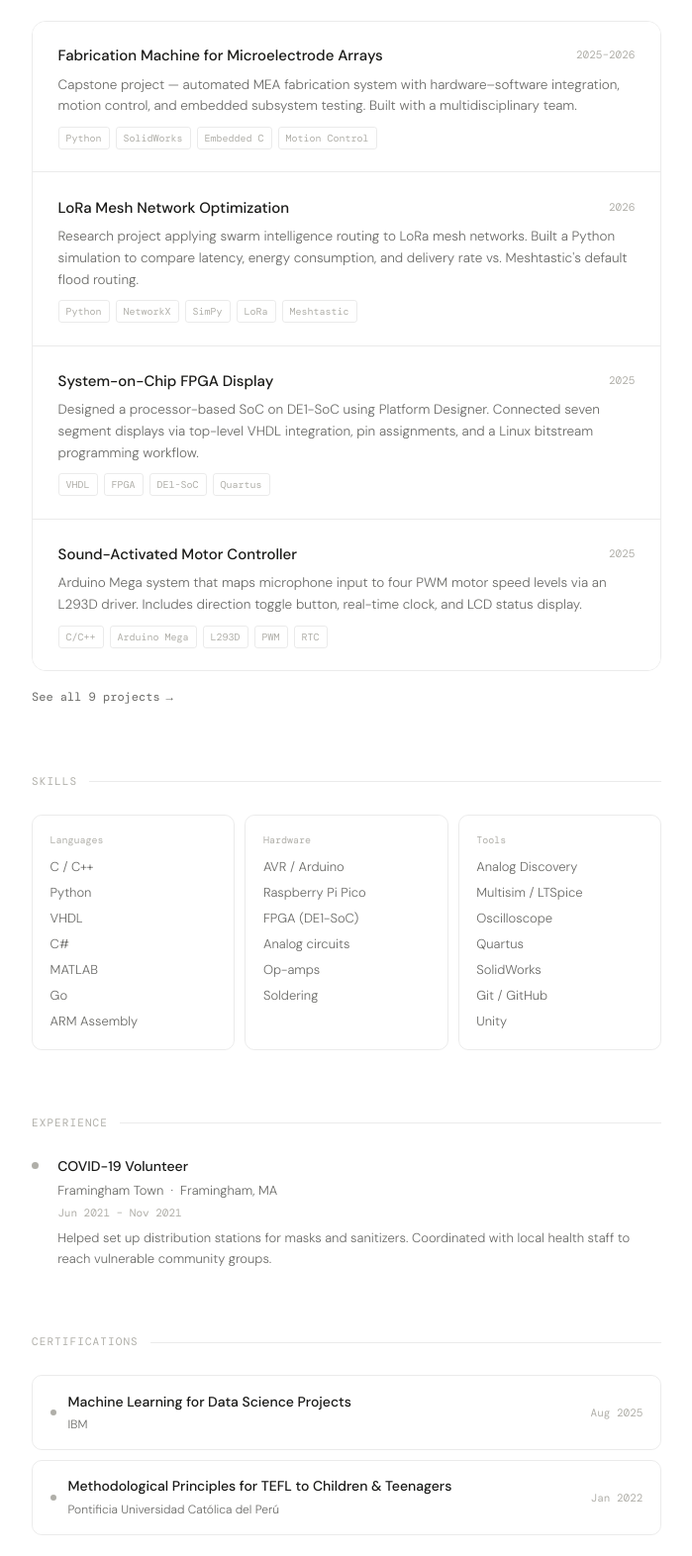
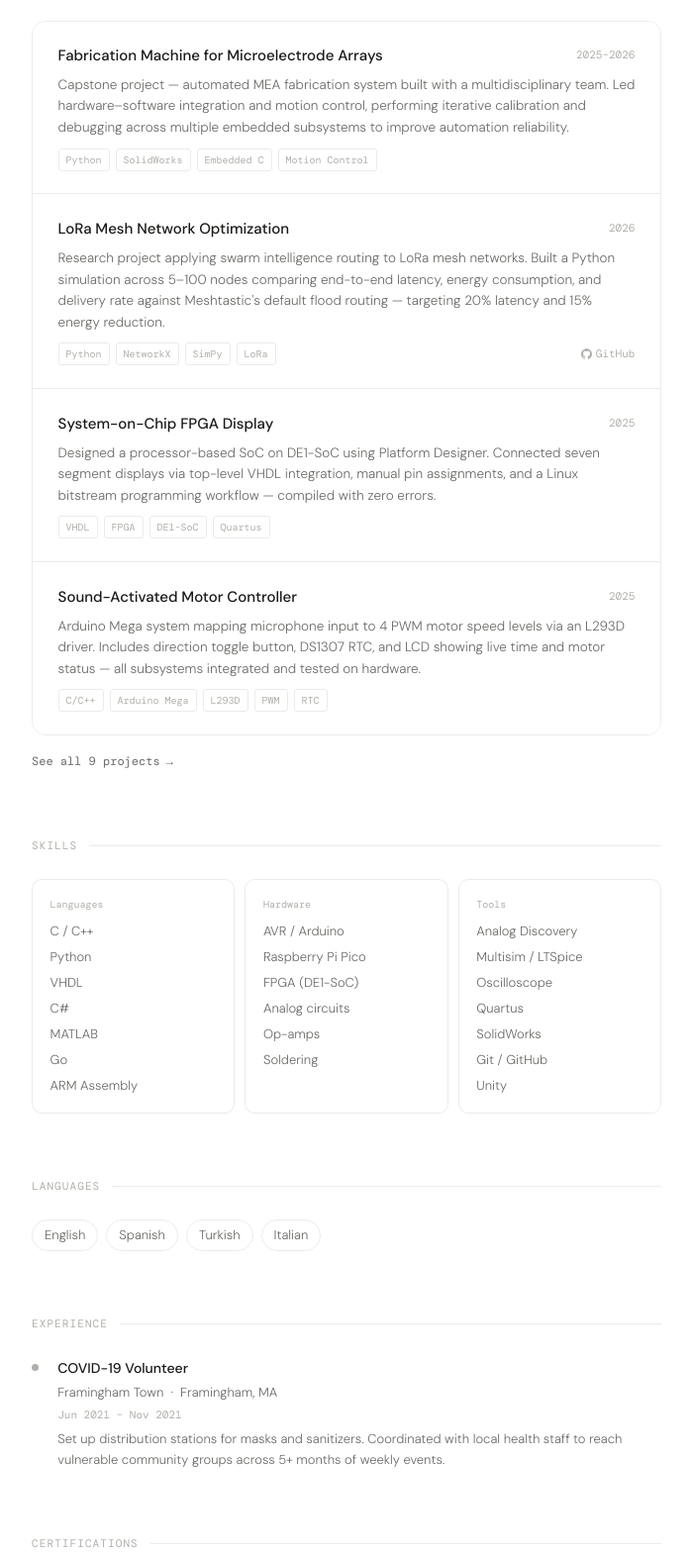
Before and after one commit to Gustavo160902/Gustavo160902.github.io, a plain HTML site: page index.html in a window 1280 px wide. Shown: the part 727-2299 px from the top of the page at 99% size, without its empty margins (290-989 px from the left). Drawn offline with nearby package versions, Linux system fonts and the light colour scheme.

Commit message:
Update index.html

```diff
--- a/index.html
+++ b/index.html
@@ -44,17 +44,10 @@
     .page { max-width: 700px; margin: 0 auto; padding: 5rem 2rem 7rem; }
 
     .hero { margin-bottom: 4rem; }
-    .greeting {
-      font-family: 'DM Mono', monospace;
-      font-size: 12px;
-      color: var(--hint);
-      letter-spacing: 0.08em;
-      margin-bottom: 1rem;
-    }
+    .greeting { font-family: 'DM Mono', monospace; font-size: 12px; color: var(--hint); letter-spacing: 0.08em; margin-bottom: 1rem; }
     h1 { font-size: 2.4rem; font-weight: 300; letter-spacing: -0.8px; line-height: 1.15; margin-bottom: 0.75rem; }
     h1 strong { font-weight: 500; }
     .tagline { font-size: 15px; color: var(--muted); margin-bottom: 2rem; max-width: 480px; line-height: 1.7; }
-
     .hero-links { display: flex; gap: 10px; flex-wrap: wrap; }
 
     .btn {
@@ -76,7 +69,6 @@
     .btn:hover { background: var(--surface); color: var(--text); }
     .btn.primary { background: var(--text); color: var(--bg); border-color: var(--text); }
     .btn.primary:hover { opacity: 0.8; }
-
     .btn-linkedin:hover { background: #e8f0fe; color: #0a66c2; border-color: #0a66c2; }
     .btn-linkedin:hover svg { fill: #0a66c2; }
     .btn-github:hover { background: #f0f0ee; color: #24292e; border-color: #24292e; }
@@ -99,40 +91,21 @@
     .about-text { font-size: 15px; line-height: 1.9; color: var(--muted); max-width: 560px; }
 
     .projects { display: flex; flex-direction: column; gap: 1px; border: 0.5px solid var(--border); border-radius: 14px; overflow: hidden; }
-    .card {
-      padding: 1.4rem 1.6rem;
-      background: var(--bg);
-      border-bottom: 0.5px solid var(--border);
-      transition: background 0.2s;
-      display: block;
-    }
+    .card { padding: 1.4rem 1.6rem; background: var(--bg); border-bottom: 0.5px solid var(--border); transition: background 0.2s; display: block; }
     .card:last-child { border-bottom: none; }
     .card:hover { background: var(--surface); }
     .card-top { display: flex; justify-content: space-between; align-items: flex-start; margin-bottom: 5px; gap: 12px; }
     .card-name { font-size: 15px; font-weight: 500; color: var(--text); }
     .card-year { font-family: 'DM Mono', monospace; font-size: 11px; color: var(--hint); flex-shrink: 0; margin-top: 2px; }
     .card-desc { font-size: 13.5px; color: var(--muted); line-height: 1.6; margin-bottom: 10px; }
+    .card-footer { display: flex; justify-content: space-between; align-items: center; flex-wrap: wrap; gap: 8px; }
     .tags { display: flex; gap: 6px; flex-wrap: wrap; }
-    .tag {
-      font-family: 'DM Mono', monospace;
-      font-size: 10px;
-      padding: 2px 7px;
-      border: 0.5px solid var(--border);
-      border-radius: 3px;
-      color: var(--hint);
-    }
+    .tag { font-family: 'DM Mono', monospace; font-size: 10px; padding: 2px 7px; border: 0.5px solid var(--border); border-radius: 3px; color: var(--hint); }
+    .card-link { font-family: 'DM Mono', monospace; font-size: 11px; color: var(--hint); text-decoration: none; display: inline-flex; align-items: center; gap: 4px; transition: color 0.2s; flex-shrink: 0; }
+    .card-link:hover { color: #24292e; }
+    .card-link svg { width: 11px; height: 11px; }
 
-    .all-link {
-      display: inline-flex;
-      align-items: center;
-      gap: 6px;
-      margin-top: 1rem;
-      font-family: 'DM Mono', monospace;
-      font-size: 12px;
-      color: var(--muted);
-      text-decoration: none;
-      transition: color 0.2s;
-    }
+    .all-link { display: inline-flex; align-items: center; gap: 6px; margin-top: 1rem; font-family: 'DM Mono', monospace; font-size: 12px; color: var(--muted); text-decoration: none; transition: color 0.2s; }
     .all-link:hover { color: var(--text); }
     .all-link .arrow { transition: transform 0.2s; display: inline-block; }
     .all-link:hover .arrow { transform: translateX(4px); }
@@ -142,6 +115,9 @@
     .skill-group-title { font-family: 'DM Mono', monospace; font-size: 10px; color: var(--hint); margin-bottom: 8px; }
     .skill-list { display: flex; flex-direction: column; gap: 4px; }
     .skill-item { font-size: 13px; color: var(--muted); }
+
+    .lang-row { display: flex; gap: 8px; flex-wrap: wrap; }
+    .lang-pill { font-size: 13px; color: var(--muted); padding: 4px 12px; border: 0.5px solid var(--border); border-radius: 20px; }
 
     .timeline { display: flex; flex-direction: column; }
     .timeline-item { display: flex; gap: 1.2rem; padding-bottom: 1.5rem; }
@@ -156,18 +132,7 @@
     .timeline-desc { font-size: 13px; color: var(--muted); line-height: 1.6; }
 
     .certs { display: flex; flex-direction: column; gap: 10px; }
-    .cert-card {
-      display: flex;
-      align-items: center;
-      justify-content: space-between;
-      gap: 12px;
-      padding: 0.9rem 1.1rem;
-      border: 0.5px solid var(--border);
-      border-radius: 10px;
-      text-decoration: none;
-      color: inherit;
-      transition: background 0.2s, border-color 0.2s;
-    }
+    .cert-card { display: flex; align-items: center; justify-content: space-between; gap: 12px; padding: 0.9rem 1.1rem; border: 0.5px solid var(--border); border-radius: 10px; text-decoration: none; color: inherit; transition: background 0.2s, border-color 0.2s; }
     .cert-card:hover { background: var(--surface); border-color: var(--border-hover); }
     .cert-left { display: flex; align-items: center; gap: 12px; }
     .cert-dot { width: 6px; height: 6px; border-radius: 50%; background: var(--hint); flex-shrink: 0; }
@@ -193,7 +158,8 @@
     <h1 class="fade d2">I'm <strong>Gustavo</strong><br>Lujan Centeno</h1>
     <p class="tagline fade d3">Computer Engineering (4+1 BS/MS) at UMass Lowell — I build embedded systems, hardware circuits, and the occasional horror game.</p>
     <div class="hero-links fade d4">
-      <a class="btn primary" href="mailto:gustavo_lujancenteno@student.uml.edu">Email me</a>
+      <a class="btn primary" href="resume.pdf" target="_blank">Resume</a>
+      <a class="btn" href="mailto:gustavo_lujancenteno@student.uml.edu">Email</a>
       <a class="btn btn-linkedin" href="https://www.linkedin.com/in/gustavo-lujan-centeno-701136247/" target="_blank">
         <svg viewBox="0 0 24 24" fill="#b0afa9"><path d="M20.447 20.452h-3.554v-5.569c0-1.328-.027-3.037-1.852-3.037-1.853 0-2.136 1.445-2.136 2.939v5.667H9.351V9h3.414v1.561h.046c.477-.9 1.637-1.85 3.37-1.85 3.601 0 4.267 2.37 4.267 5.455v6.286zM5.337 7.433a2.062 2.062 0 0 1-2.063-2.065 2.064 2.064 0 1 1 2.063 2.065zm1.782 13.019H3.555V9h3.564v11.452zM22.225 0H1.771C.792 0 0 .774 0 1.729v20.542C0 23.227.792 24 1.771 24h20.451C23.2 24 24 23.227 24 22.271V1.729C24 .774 23.2 0 22.222 0h.003z"/></svg>
         LinkedIn
@@ -213,38 +179,55 @@
   <div class="section fade d5">
     <div class="section-label">Featured projects</div>
     <div class="projects">
+
       <div class="card">
         <div class="card-top">
           <span class="card-name">Fabrication Machine for Microelectrode Arrays</span>
           <span class="card-year">2025–2026</span>
         </div>
-        <p class="card-desc">Capstone project — automated MEA fabrication system with hardware–software integration, motion control, and embedded subsystem testing. Built with a multidisciplinary team.</p>
-        <div class="tags"><span class="tag">Python</span><span class="tag">SolidWorks</span><span class="tag">Embedded C</span><span class="tag">Motion Control</span></div>
+        <p class="card-desc">Capstone project — automated MEA fabrication system built with a multidisciplinary team. Led hardware–software integration and motion control, performing iterative calibration and debugging across multiple embedded subsystems to improve automation reliability.</p>
+        <div class="card-footer">
+          <div class="tags"><span class="tag">Python</span><span class="tag">SolidWorks</span><span class="tag">Embedded C</span><span class="tag">Motion Control</span></div>
+        </div>
       </div>
+
       <div class="card">
         <div class="card-top">
           <span class="card-name">LoRa Mesh Network Optimization</span>
           <span class="card-year">2026</span>
         </div>
-        <p class="card-desc">Research project applying swarm intelligence routing to LoRa mesh networks. Built a Python simulation to compare latency, energy consumption, and delivery rate vs. Meshtastic's default flood routing.</p>
-        <div class="tags"><span class="tag">Python</span><span class="tag">NetworkX</span><span class="tag">SimPy</span><span class="tag">LoRa</span><span class="tag">Meshtastic</span></div>
+        <p class="card-desc">Research project applying swarm intelligence routing to LoRa mesh networks. Built a Python simulation across 5–100 nodes comparing end-to-end latency, energy consumption, and delivery rate against Meshtastic's default flood routing — targeting 20% latency and 15% energy reduction.</p>
+        <div class="card-footer">
+          <div class="tags"><span class="tag">Python</span><span class="tag">NetworkX</span><span class="tag">SimPy</span><span class="tag">LoRa</span></div>
+          <a class="card-link" href="https://github.com/CharlamadaV2/nd_mini_research" target="_blank">
+            <svg viewBox="0 0 24 24" fill="#b0afa9"><path d="M12 .297c-6.63 0-12 5.373-12 12 0 5.303 3.438 9.8 8.205 11.385.6.113.82-.258.82-.577 0-.285-.01-1.04-.015-2.04-3.338.724-4.042-1.61-4.042-1.61C4.422 18.07 3.633 17.7 3.633 17.7c-1.087-.744.084-.729.084-.729 1.205.084 1.838 1.236 1.838 1.236 1.07 1.835 2.809 1.305 3.495.998.108-.776.417-1.305.76-1.605-2.665-.3-5.466-1.332-5.466-5.93 0-1.31.465-2.38 1.235-3.22-.135-.303-.54-1.523.105-3.176 0 0 1.005-.322 3.3 1.23.96-.267 1.98-.399 3-.405 1.02.006 2.04.138 3 .405 2.28-1.552 3.285-1.23 3.285-1.23.645 1.653.24 2.873.12 3.176.765.84 1.23 1.91 1.23 3.22 0 4.61-2.805 5.625-5.475 5.92.42.36.81 1.096.81 2.22 0 1.606-.015 2.896-.015 3.286 0 .315.21.69.825.57C20.565 22.092 24 17.592 24 12.297c0-6.627-5.373-12-12-12"/></svg>
+            GitHub
+          </a>
+        </div>
       </div>
+
       <div class="card">
         <div class="card-top">
           <span class="card-name">System-on-Chip FPGA Display</span>
           <span class="card-year">2025</span>
         </div>
-        <p class="card-desc">Designed a processor-based SoC on DE1-SoC using Platform Designer. Connected seven segment displays via top-level VHDL integration, pin assignments, and a Linux bitstream programming workflow.</p>
-        <div class="tags"><span class="tag">VHDL</span><span class="tag">FPGA</span><span class="tag">DE1-SoC</span><span class="tag">Quartus</span></div>
+        <p class="card-desc">Designed a processor-based SoC on DE1-SoC using Platform Designer. Connected seven segment displays via top-level VHDL integration, manual pin assignments, and a Linux bitstream programming workflow — compiled with zero errors.</p>
+        <div class="card-footer">
+          <div class="tags"><span class="tag">VHDL</span><span class="tag">FPGA</span><span class="tag">DE1-SoC</span><span class="tag">Quartus</span></div>
+        </div>
       </div>
+
       <div class="card">
         <div class="card-top">
           <span class="card-name">Sound-Activated Motor Controller</span>
           <span class="card-year">2025</span>
         </div>
-        <p class="card-desc">Arduino Mega system that maps microphone input to four PWM motor speed levels via an L293D driver. Includes direction toggle button, real-time clock, and LCD status display.</p>
-        <div class="tags"><span class="tag">C/C++</span><span class="tag">Arduino Mega</span><span class="tag">L293D</span><span class="tag">PWM</span><span class="tag">RTC</span></div>
+        <p class="card-desc">Arduino Mega system mapping microphone input to 4 PWM motor speed levels via an L293D driver. Includes direction toggle button, DS1307 RTC, and LCD showing live time and motor status — all subsystems integrated and tested on hardware.</p>
+        <div class="card-footer">
+          <div class="tags"><span class="tag">C/C++</span><span class="tag">Arduino Mega</span><span class="tag">L293D</span><span class="tag">PWM</span><span class="tag">RTC</span></div>
+        </div>
       </div>
+
     </div>
     <a class="all-link" href="projects.html">See all 9 projects <span class="arrow">→</span></a>
   </div>
@@ -291,6 +274,16 @@
   </div>
 
   <div class="section fade d5">
+    <div class="section-label">Languages</div>
+    <div class="lang-row">
+      <span class="lang-pill">English</span>
+      <span class="lang-pill">Spanish</span>
+      <span class="lang-pill">Turkish</span>
+      <span class="lang-pill">Italian</span>
+    </div>
+  </div>
+
+  <div class="section fade d5">
     <div class="section-label">Experience</div>
     <div class="timeline">
       <div class="timeline-item">
@@ -302,7 +295,7 @@
           <div class="timeline-role">COVID-19 Volunteer</div>
           <div class="timeline-place">Framingham Town &nbsp;·&nbsp; Framingham, MA</div>
           <div class="timeline-date">Jun 2021 – Nov 2021</div>
-          <div class="timeline-desc">Helped set up distribution stations for masks and sanitizers. Coordinated with local health staff to reach vulnerable community groups.</div>
+          <div class="timeline-desc">Set up distribution stations for masks and sanitizers. Coordinated with local health staff to reach vulnerable community groups across 5+ months of weekly events.</div>
         </div>
       </div>
     </div>
@@ -354,7 +347,8 @@
   <div class="section fade d7">
     <div class="section-label">Contact</div>
     <div class="contact-row">
-      <a class="btn primary" href="mailto:gustavo_lujancenteno@student.uml.edu">Email me</a>
+      <a class="btn primary" href="resume.pdf" target="_blank">Resume</a>
+      <a class="btn" href="mailto:gustavo_lujancenteno@student.uml.edu">Email</a>
       <a class="btn btn-linkedin" href="https://www.linkedin.com/in/gustavo-lujan-centeno-701136247/" target="_blank">
         <svg viewBox="0 0 24 24" fill="#b0afa9"><path d="M20.447 20.452h-3.554v-5.569c0-1.328-.027-3.037-1.852-3.037-1.853 0-2.136 1.445-2.136 2.939v5.667H9.351V9h3.414v1.561h.046c.477-.9 1.637-1.85 3.37-1.85 3.601 0 4.267 2.37 4.267 5.455v6.286zM5.337 7.433a2.062 2.062 0 0 1-2.063-2.065 2.064 2.064 0 1 1 2.063 2.065zm1.782 13.019H3.555V9h3.564v11.452zM22.225 0H1.771C.792 0 0 .774 0 1.729v20.542C0 23.227.792 24 1.771 24h20.451C23.2 24 24 23.227 24 22.271V1.729C24 .774 23.2 0 22.222 0h.003z"/></svg>
         LinkedIn
```
